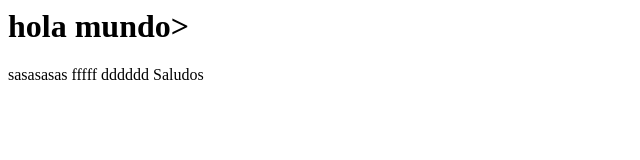
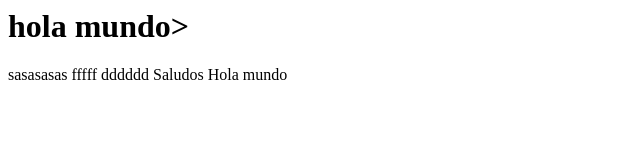
Before and after one commit to Maggyver2410/PruebaGit, a plain HTML site: page index.html in a window 1280 px wide. Shown: the full height of the page, 0-640 px from the left. Drawn offline with Linux system fonts and the light colour scheme.

Commit message:
Update index.html

```diff
--- a/index.html
+++ b/index.html
@@ -6,4 +6,5 @@
 dddddd
 <body>
 Saludos
+  Hola mundo
 </body>
```
